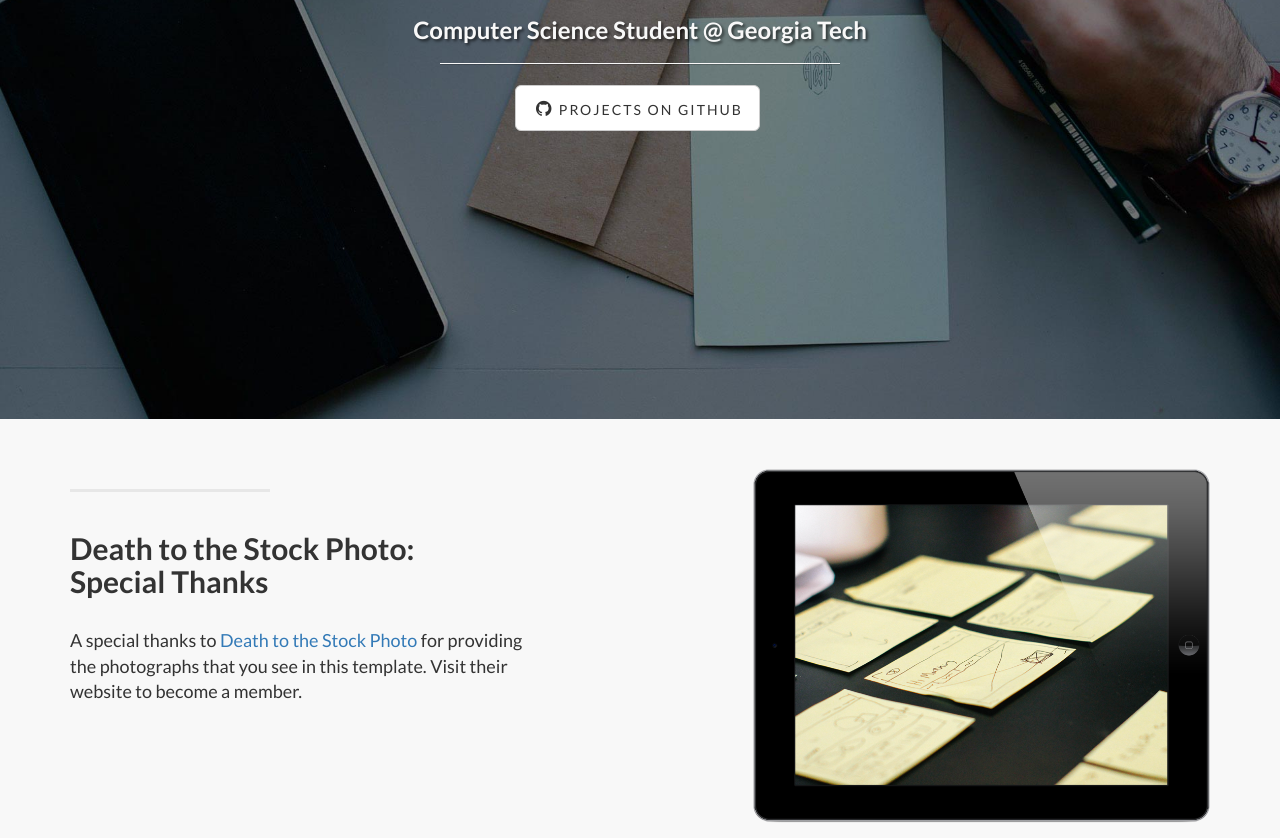
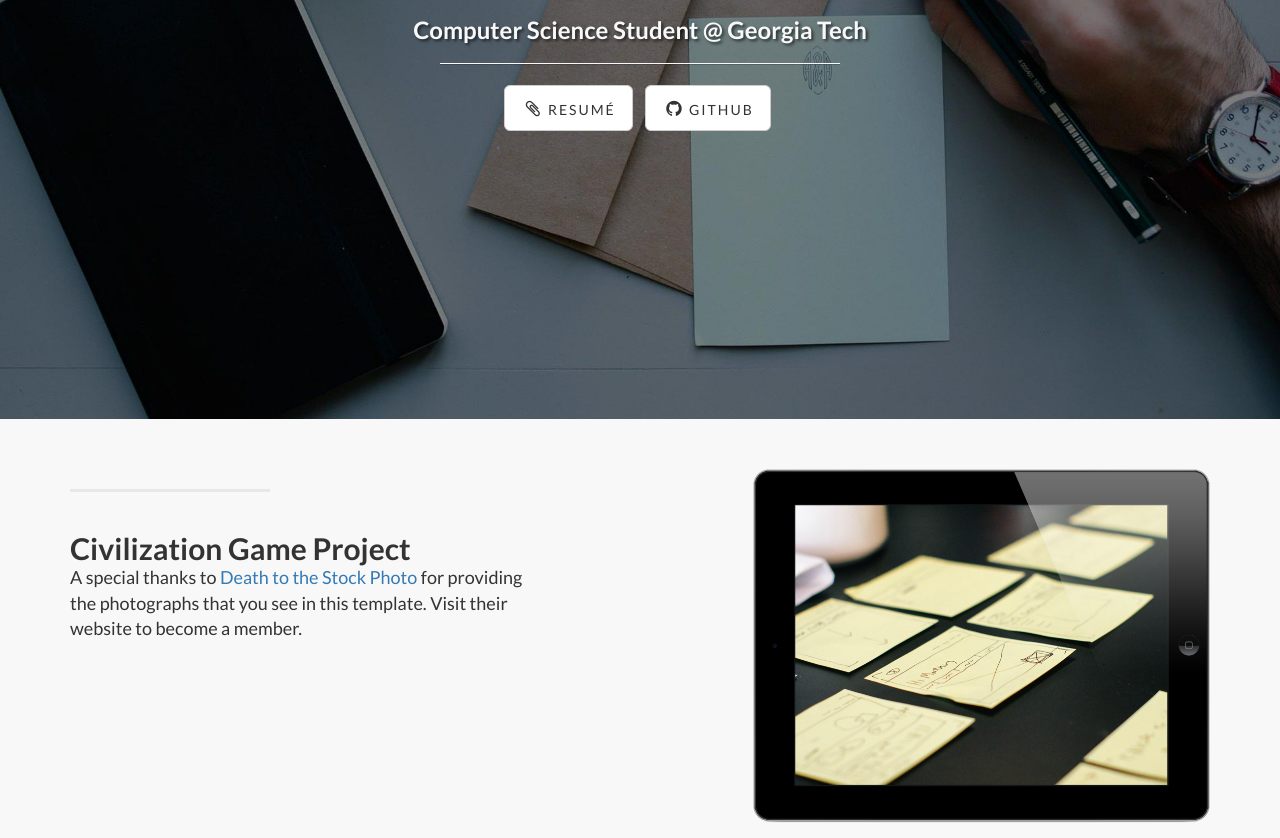
Before and after one commit to QuyenTran1002/QuyenTran1002.github.io, a plain HTML site: page index.html in a window 1280 px wide. Shown: the part 358-1196 px from the top of the page. Drawn offline with Linux system fonts and the light colour scheme.

Commit message:
add more button and change the icon

```diff
--- a/index.html
+++ b/index.html
@@ -77,11 +77,11 @@
                         <h3>Computer Science Student @ Georgia Tech</h3>
                         <hr class="intro-divider">
                         <ul class="list-inline intro-social-buttons">
-<!--                             <li>
-                                <a href="https://twitter.com/SBootstrap" class="btn btn-default btn-lg"><i class="fa fa-twitter fa-fw"></i> <span class="network-name">Faceb</span></a>
-                            </li> -->
                             <li>
-                                <a href="https://github.com/QuyenTran1002" class="btn btn-default btn-lg"><i class="fa fa-github fa-fw"></i> <span class="network-name">Projects on Github</span></a>
+                                <a href="QuyenTranResume.pdf" class="btn btn-default btn-lg" target="_blank"><i class="fa fa-paperclip fa-fw"></i> <span class="network-name">Resumé</span></a>
+                            </li>
+                            <li>
+                                <a href="https://github.com/QuyenTran1002" class="btn btn-default btn-lg"><i class="fa fa-github fa-fw"></i> <span class="network-name">Github</span></a>
                             </li>
 <!--                             <li>
                                 <a href="#" class="btn btn-default btn-lg"><i class="fa fa-linkedin fa-fw"></i> <span class="network-name">Linkedin</span></a>
@@ -107,7 +107,7 @@
                 <div class="col-lg-5 col-sm-6">
                     <hr class="section-heading-spacer">
                     <div class="clearfix"></div>
-                    <h2 class="section-heading">Death to the Stock Photo:<br>Special Thanks</h2>
+                    <h2 class="section-heading">Civilization Game Project
                     <p class="lead">A special thanks to <a target="_blank" href="http://join.deathtothestockphoto.com/">Death to the Stock Photo</a> for providing the photographs that you see in this template. Visit their website to become a member.</p>
                 </div>
                 <div class="col-lg-5 col-lg-offset-2 col-sm-6">
```
Also changed, not shown: 1 other file.
